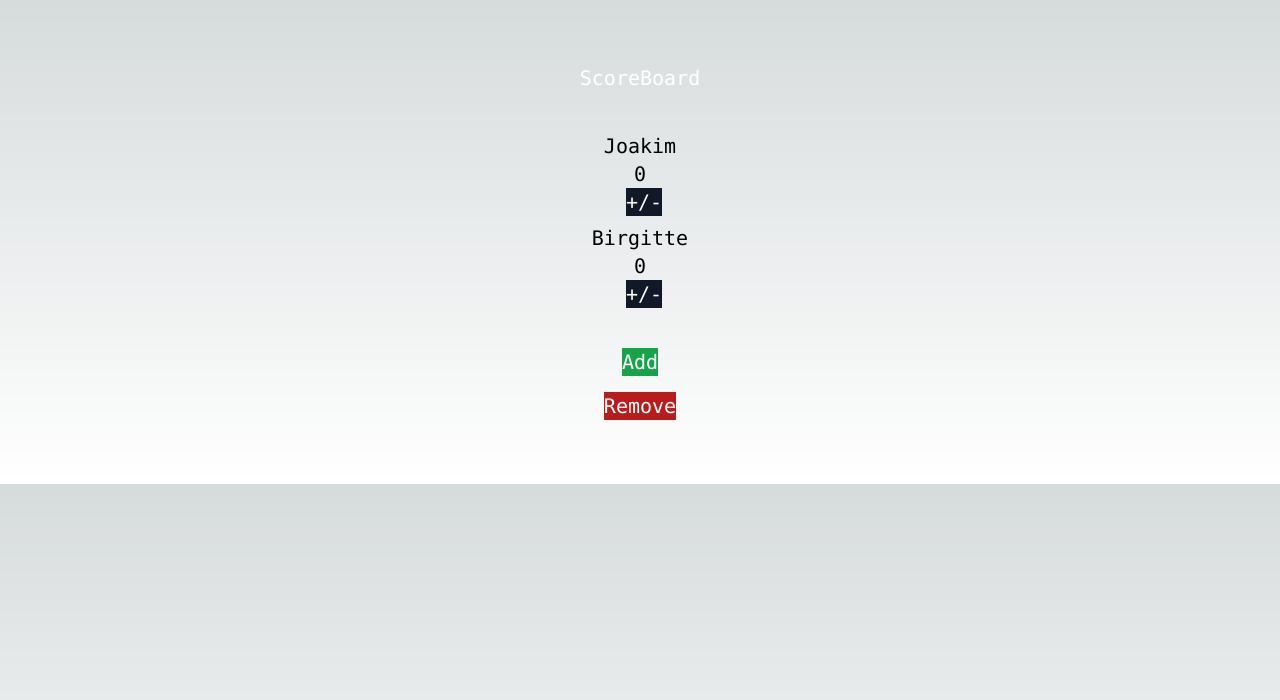
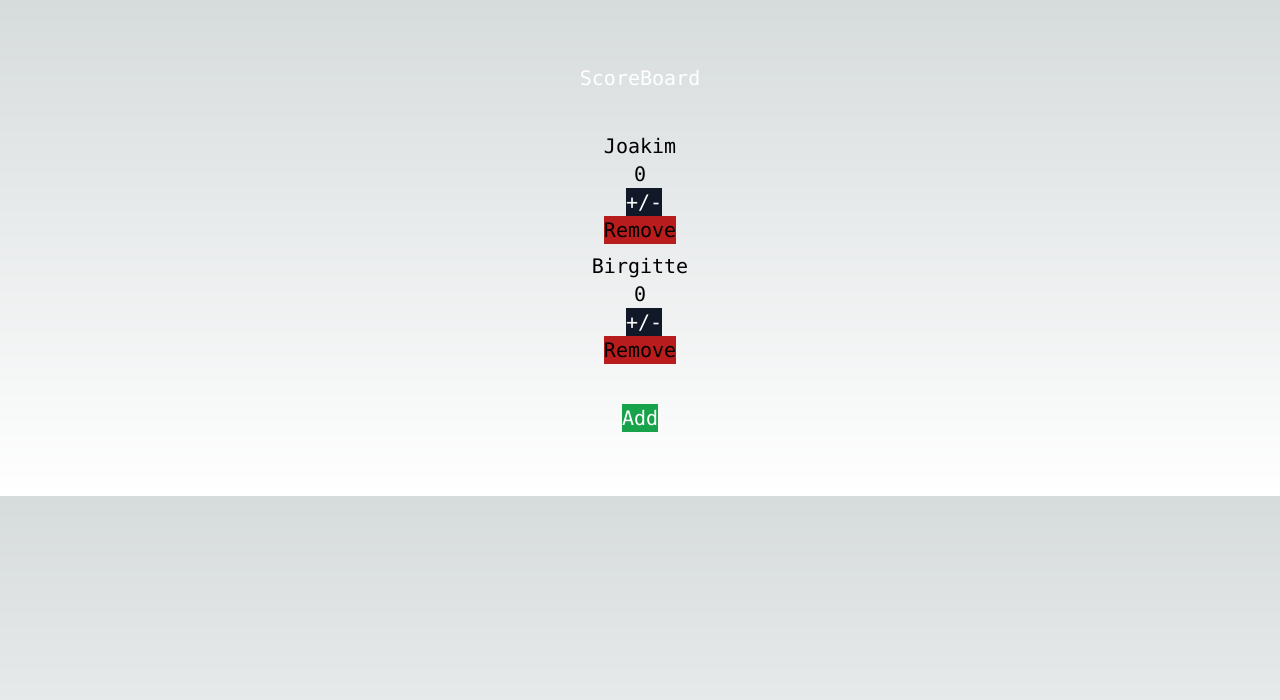
Before and after one commit to MikAoJk/scoreboard, a Next.js app: page / in a window 1280 px wide. Shown: the top 700 px of the page. Built offline with nearby package versions, Linux system fonts and the light colour scheme.

Commit message:
Added in proper remove buttom

```diff
--- a/src/components/Player.tsx
+++ b/src/components/Player.tsx
@@ -1,9 +1,10 @@
 import ChangePlayerScore from "./ChangePlayerScore";
-import {useState} from "react";
+import React, {useState} from "react";
 
 
 interface PlayerProps {
-    playerData: PlayerData
+    playerData: PlayerData;
+    onSaveRemovePlayer: (action: string) => void;
 }
 
 const Player = (playerProps: PlayerProps) => {
@@ -16,11 +17,19 @@ const Player = (playerProps: PlayerProps) => {
         })
     }
 
+    const onSaveRemovePlayerHandler = () => {
+        playerProps.onSaveRemovePlayer(playerProps.playerData.name)
+    }
+
     return (
         <ul className="mt-2">
             <li>{playerProps.playerData.name}</li>
             <li>{playerScore}</li>
             <li><ChangePlayerScore onChangePlayerScore={addPlayerScoreHandler}/></li>
+            <li>
+                <button onClick={onSaveRemovePlayerHandler} type="button" className="bg-red-700">Remove
+                </button>
+            </li>
         </ul>
     )
 }
--- a/src/components/PlayerList.tsx
+++ b/src/components/PlayerList.tsx
@@ -2,6 +2,7 @@ import Player, {PlayerData} from "@/components/Player";
 
 export interface PlayerProps {
     players: PlayerData[];
+    onChangRemovePlayer: (action: string) => void;
 }
 
 const PlayerList = (playerProps: PlayerProps) => {
@@ -12,8 +13,7 @@ const PlayerList = (playerProps: PlayerProps) => {
         <div className="mt-10">
             {playersSortedByScore
                 .map(player =>
-                    <Player playerData={player} key={player.id}
-                    />
+                    <Player playerData={player} key={player.id}  onSaveRemovePlayer={playerProps.onChangRemovePlayer}/>
                 )}
         </div>
     )
--- a/src/components/RemovePlayer.tsx
+++ /dev/null
@@ -1,36 +0,0 @@
-import {useState} from "react";
-import RemovePlayerForm from "./RemovePlayerForm";
-
-interface RemovePlayerProps {
-    onChangRemovePlayer: (action: string) => void;
-}
-
-
-const RemovePlayer = (removePlayerProps: RemovePlayerProps) => {
-
-    const saveRemovePlayerHandler = (playerName: string) => {
-        removePlayerProps.onChangRemovePlayer(playerName)
-        setIsEditing(false)
-    }
-
-    const [isEditing, setIsEditing] = useState(false)
-
-    const startEditingHandler = () => {
-        setIsEditing(true)
-    }
-
-    const stopEditingHandler = () => {
-        setIsEditing(false)
-    }
-
-    return (
-        <div>
-            {!isEditing && <button onClick={startEditingHandler} type="button"
-                                   className="cursor-pointer bg-red-700 text-white mt-4">Remove</button>}
-            {isEditing &&
-                <RemovePlayerForm onSaveRemovePlayer={saveRemovePlayerHandler} onCancel={stopEditingHandler}/>}
-        </div>
-    )
-}
-
-export default RemovePlayer
--- a/src/components/RemovePlayerForm.tsx
+++ /dev/null
@@ -1,41 +0,0 @@
-import {ChangeEvent, FormEvent, useState} from "react";
-
-interface RemovePlayerFormProps {
-    onSaveRemovePlayer: (action: string) => void;
-    onCancel: () => void;
-}
-
-const RemovePlayerForm = (removePlayerFormProps: RemovePlayerFormProps) => {
-
-    const [enteredPlayerName, setPlayerName] = useState('')
-
-    const addNewPlayerChangeHandler = (event: ChangeEvent<HTMLInputElement>) => {
-        setPlayerName(event.target.value)
-    }
-
-    const submitHandler = (event: FormEvent<HTMLFormElement>) => {
-        event.preventDefault()
-
-        removePlayerFormProps.onSaveRemovePlayer(enteredPlayerName)
-
-        setPlayerName('')
-
-    }
-
-    return (
-        <form onSubmit={submitHandler}>
-            <div>
-                <div>
-                    <label>Name</label>
-                    <input type="text" pattern="^[^0-9]+$" value={enteredPlayerName}
-                           onChange={addNewPlayerChangeHandler} className="text-black"/>
-                </div>
-            </div>
-            <div>
-                <button onClick={removePlayerFormProps.onCancel} type="button" className="mr-20 bg-yellow-400">Cancel</button>
-                <button type="submit" className="bg-red-700">Remove</button>
-            </div>
-        </form>
-    )
-}
-export default RemovePlayerForm
--- a/src/components/ScoreBoard.tsx
+++ b/src/components/ScoreBoard.tsx
@@ -1,7 +1,6 @@
 'use client';
 
 import {PlayerData} from "@/components/Player";
-import RemovePlayer from "@/components/RemovePlayer";
 import AddPlayer from "@/components/AddPlayer";
 import ScoreCard from "@/components/ScoreCard";
 
@@ -43,9 +42,8 @@ const ScoreBoard = () => {
     return (
         <div className="p-4 text-center">
             <h1 className="text-white">ScoreBoard</h1>
-            <ScoreCard players={players}/>
+            <ScoreCard players={players} onChangRemovePlayer={removePlayerHandler}/>
             <AddPlayer onChangAddPlayer={addPlayerHandler} numberOfPlayers={players.length}/>
-            <RemovePlayer onChangRemovePlayer={removePlayerHandler}/>
         </div>
     )
 }
--- a/src/components/ScoreCard.tsx
+++ b/src/components/ScoreCard.tsx
@@ -3,6 +3,7 @@ import PlayerList from "./PlayerList";
 
 
 export interface ScoreCardProps {
+    onChangRemovePlayer: (action: string) => void;
     players: PlayerData[];
 }
 
@@ -10,7 +11,7 @@ const ScoreCard = (players: ScoreCardProps) => {
 
 
     return (
-        <PlayerList players={players.players}/>
+        <PlayerList players={players.players} onChangRemovePlayer={players.onChangRemovePlayer}/>
     )
 }
 
```
